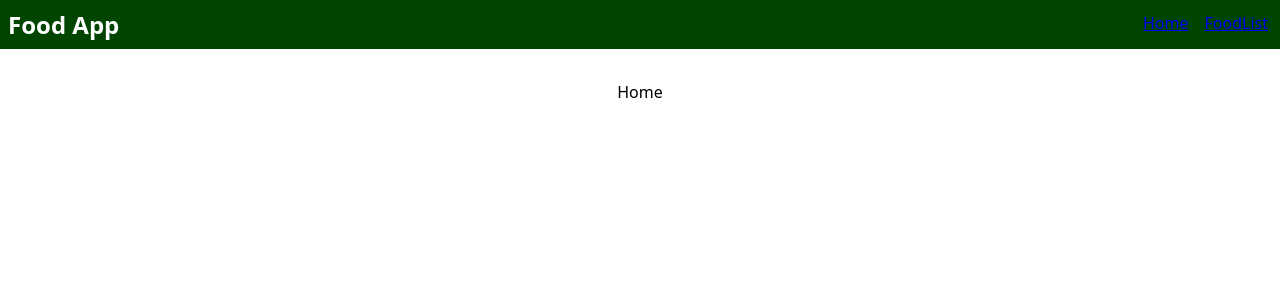
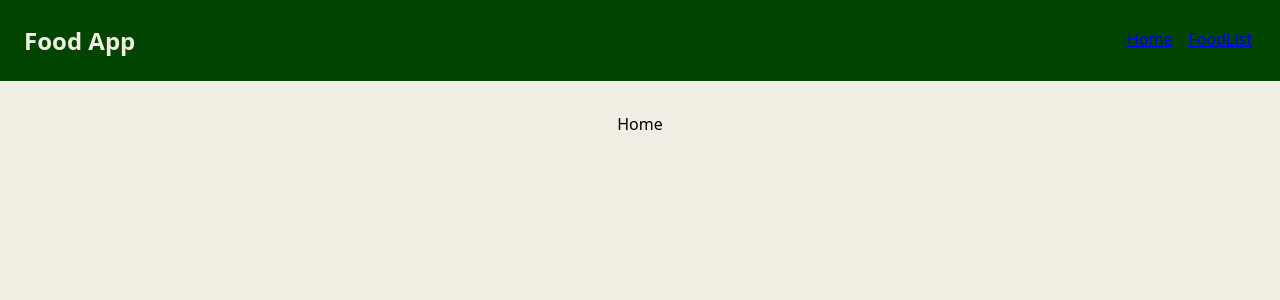
Before and after one commit to JRBirch/FoodCalendar, a React app in the folder frontend/react-app-ts/: page / in a window 1280 px wide. Shown: the top 300 px of the page. Built offline with nearby package versions, Linux system fonts and the light colour scheme; the HTML template or start-up script is replaced by a standard one.

Commit message:
[IMP] react-app-ts:Tokenize the default background color.

```diff
--- a/frontend/react-app-ts/src/components/CreatedFood/CreatedFoodStyles.module.css
+++ b/frontend/react-app-ts/src/components/CreatedFood/CreatedFoodStyles.module.css
@@ -6,8 +6,7 @@
     align-items: center;
     gap: 0.5rem;
     justify-content: space-between;
-    margin: 20px 0;
-    background: rgb(255, 255, 255);
+    background: var(--cream);
     padding: 10px;
     border-radius: 25px;
     color: black;
--- a/frontend/react-app-ts/src/components/Navbar/NavbarStyles.module.css
+++ b/frontend/react-app-ts/src/components/Navbar/NavbarStyles.module.css
@@ -1,9 +1,9 @@
 @import "../../vars.css";
 
 .nav{
-    padding: 0.5rem;
+    padding: 1.5rem;
     background-color: var(--green);
-    color: white;
+    color: var(--cream);
     display: flex;
     justify-content: space-between;
 }
--- a/frontend/react-app-ts/src/main.css
+++ b/frontend/react-app-ts/src/main.css
@@ -1,6 +1,12 @@
+@import "vars.css";
+
 * {
     padding: 0;
     margin: 0;
     box-sizing: border-box;
     font-family: system-ui, -apple-system, BlinkMacSystemFont, 'Segoe UI', Roboto, Oxygen, Ubuntu, Cantarell, 'Open Sans', 'Helvetica Neue', sans-serif;
 }
+
+html{
+    background-color: var(--cream);
+}
--- a/frontend/react-app-ts/src/pages/FoodList/FoodListStyles.module.css
+++ b/frontend/react-app-ts/src/pages/FoodList/FoodListStyles.module.css
@@ -31,32 +31,52 @@
     padding:5px;
     border: 1px solid black;
     border-radius: 5px;
+    background-color: var(--cream);
 }
 
 .form_select{
     padding:5px;
     border: 1px solid black;
     border-radius: 5px;
+    background-color: var(--cream);
 }
 
 #list_foods_section{
-    /* height:100%; */
     flex-grow:3;
     width: 100%;
     background: var(--green);
     border-radius: 25px;
     padding: 30px;
-    overflow: scroll;
+    overflow-y: hidden;
     display: flex;
     flex-direction: column;
     align-items: center;
     gap: 10px;
-    color:white;
+    color:var(--cream);
+}
+
+
+::-webkit-scrollbar {
+    width: 5px;
+}
+
+::-webkit-scrollbar-track{
+    background: rgba(255, 255, 255, 0);
+    border-radius: 25px;
+}
+
+::-webkit-scrollbar-thumb {
+    background: var(--cream);
+    border-radius: 25px;
+}
+
+::-webkit-scrollbar-thumb:hover {
+    background: var(--cream);
 }
 
 #list_foods_section_h3{
     color: black;
-    background: white;
+    background: var(--cream);
     font-weight: bold;
     padding: 10px;
     border-radius: 5px;
@@ -64,14 +84,16 @@
 }
 
 .food_list{
+    width: 100%;
     display:flex;
     flex-direction: column;
     align-items: center;
-    justify-content: center;
+    gap: 0.5rem;
+    overflow-y: scroll;
 }
 
 .button{
-    color: white;
+    color: var(--cream);
     background-color: var(--green);
     border: 0;
     padding: 5px;
--- a/frontend/react-app-ts/src/shared_layout/AppLayoutStyles.module.css
+++ b/frontend/react-app-ts/src/shared_layout/AppLayoutStyles.module.css
@@ -1,7 +1,7 @@
 @import "../vars.css";
 
 .main_section{
-    background: rgb(255, 255, 255);
+    background: var(--cream);
     margin: 2vh;
     padding: 2vh;
     height: 85vh;
--- a/frontend/react-app-ts/src/vars.css
+++ b/frontend/react-app-ts/src/vars.css
@@ -1,4 +1,5 @@
 
 :root{
     --green: rgb(1, 69, 1);
+    --cream: rgb(240, 238, 226);
 }
```
